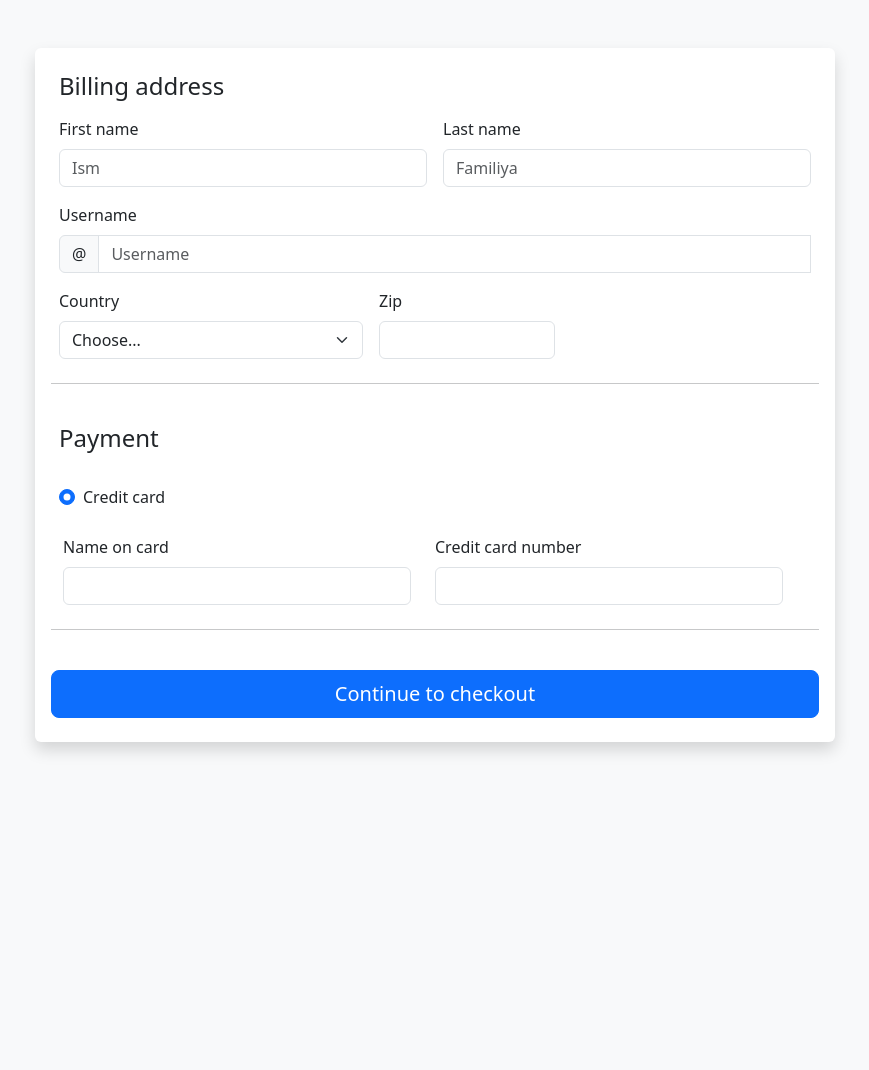
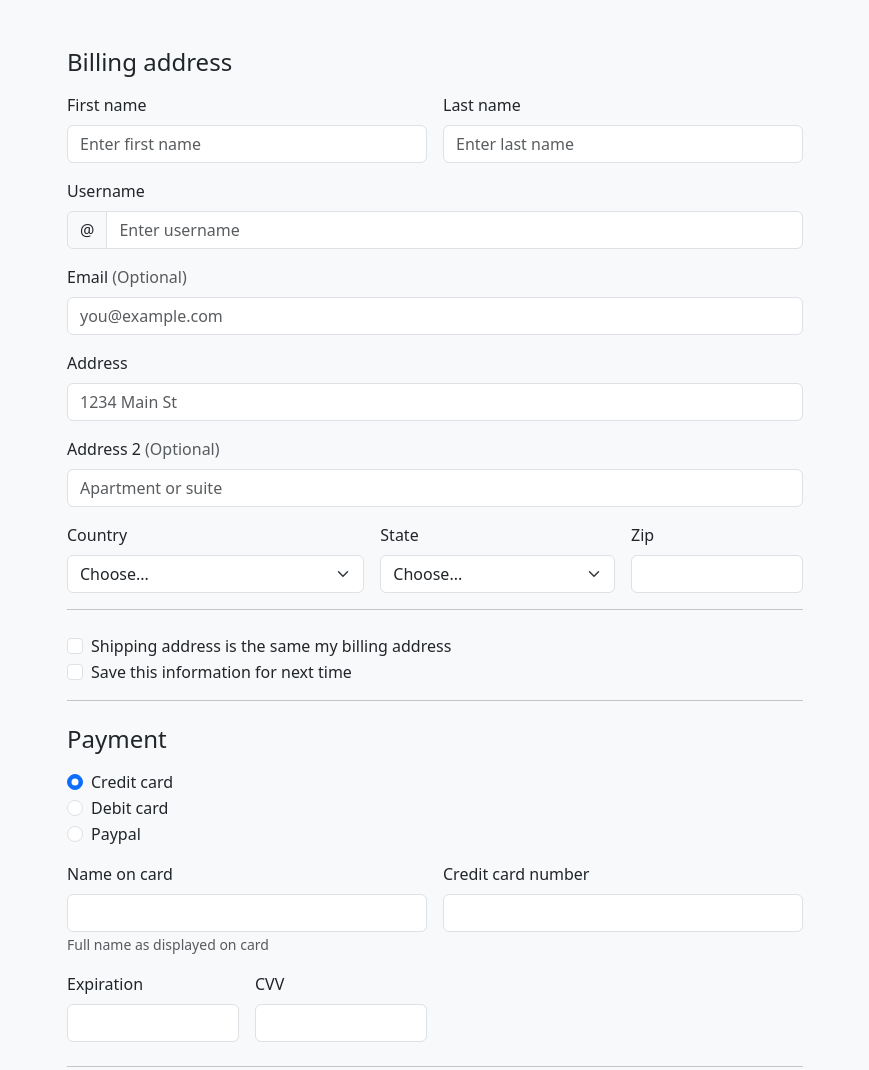
Before and after one commit to Asilbek2706/form-with-bootstrap, a plain HTML site: page index.html in a window 1280 px wide. Shown: the top 1070 px of the page, without its empty margins (205-1074 px from the left). Before the commit the page ends 800 px from the top, so only its background shows below. Drawn offline with nearby package versions, Linux system fonts and the light colour scheme.

Commit message:
Update forms

```diff
--- a/index.html
+++ b/index.html
@@ -3,96 +3,194 @@
 <head>
     <meta charset="UTF-8">
     <meta name="viewport" content="width=device-width, initial-scale=1.0">
-    <title>Bootstrap 5 Tooltip Validation (No JS)</title>
+    <title>Bootstrap 5 Tooltip Validation</title>
     <link href="https://cdn.jsdelivr.net/npm/bootstrap@5.3.0/dist/css/bootstrap.min.css" rel="stylesheet">
-    <style>
-        .position-relative {
-            position: relative;
-        }
 
-        .form-control:invalid ~ .invalid-tooltip,
-        .form-select:invalid ~ .invalid-tooltip {
-            display: none;
-        }
-
-        input:focus:invalid ~ .invalid-tooltip,
-        select:focus:invalid ~ .invalid-tooltip {
-            display: block;
-            top: 100%;
-            z-index: 5;
-        }
-    </style>
 </head>
 <body class="bg-light p-5">
 
-<div class="container bg-white p-4 shadow rounded" style="max-width: 800px;">
-    <h4 class="mb-3">Billing address</h4>
+<div class="container">
+    <div class="row">
+        <div class="col-lg-8 offset-lg-2">
+            <h4 class="mb-3">
+                Billing address
+            </h4>
+            <form class="needs-validation" novalidate>
+                <div class="row g-3">
+                    <div class="col-sm-6">
+                        <label for="firstName" class="form-label">First name</label>
+                        <input type="text" class="form-control" id="firstName" placeholder="Enter first name" value="" required>
+                        <div class="valid-feedback">
+                            Valid first name is required.
+                        </div>
+                    </div>
 
-    <form class="row g-3" novalidate>
+                    <div class="col-sm-6">
+                        <label for="lastName" class="form-label">Last name</label>
+                        <input type="text" class="form-control" id="lastName" placeholder="Enter last name" value="" required>
+                        <div class="valid-feedback">
+                            Valid last name is required.
+                        </div>
+                    </div>
 
-        <div class="col-sm-6 position-relative">
-            <label class="form-label">First name</label>
-            <input type="text" class="form-control" required placeholder="Ism">
-            <div class="invalid-tooltip">Ismni to'ldiring!</div>
+                    <div class="col-12">
+                        <label for="username" class="form-label">Username</label>
+                        <div class="input-group has-validation">
+                            <span class="input-group-text">@</span>
+                            <input type="text" class="form-control" id="username" placeholder="Enter username" required>
+                            <div class="invalid-feedback">
+                                Your username is required.
+                            </div>
+                        </div>
+                    </div>
+
+                    <div class="col-12">
+                        <label for="email" class="form-label">Email <span class="text-muted">(Optional)</span> </label>
+                        <input type="email" class="form-control" id="email" placeholder="you@example.com">
+                        <div class="invalid-feedback">
+                            Please enter a valid email address.
+                        </div>
+                    </div>
+
+                    <div class="col-12">
+                        <label for="address" class="form-label">Address</label>
+                        <input type="text" class="form-control" id="address" placeholder="1234 Main St" required>
+                        <div class="invalid-feedback">
+                            Please enter your shipping address.
+                        </div>
+                    </div>
+
+                    <div class="col-12">
+                        <label for="address2" class="form-label">Address 2 <span class="text-muted">(Optional)</span></label>
+                        <input type="text" class="form-control" id="address2" placeholder="Apartment or suite">
+                    </div>
+
+                    <div class="col-md-5">
+                        <label for="country" class="form-label">Country</label>
+                        <select class="form-select" id="country" required>
+                            <option value="">Choose...</option>
+                            <option>United States</option>
+                        </select>
+                        <div class="invalid-feedback">
+                            Please select a valid country.
+                        </div>
+                    </div>
+
+                    <div class="col-md-4">
+                        <label for="state" class="form-label">State</label>
+                        <select class="form-select" id="state" required>
+                            <option value="">Choose...</option>
+                            <option>California</option>
+                        </select>
+                        <div class="invalid-feedback">
+                            Please provide a valid state.
+                        </div>
+                    </div>
+
+                    <div class="col-md-3">
+                        <label for="zip" class="form-label">Zip</label>
+                        <input type="text" class="form-control" id="zip" placeholder="" required>
+                        <div class="invalid-feedback">
+                            Zip code required.
+                        </div>
+                    </div>
+                </div>
+
+                <hr class="mb-4">
+
+                <div class="form-check">
+                    <input type="checkbox" class="form-check-input" id="same-address">
+                    <label class="form-check-label" for="same-address">Shipping address is the same my billing address</label>
+                </div>
+
+                <div class="form-check">
+                    <input type="checkbox" class="form-check-input" id="save-info">
+                    <label class="form-check-label" for="save-info">Save this information for next time</label>
+                </div>
+
+                <hr class="mb-4">
+
+                <h4 class="mb-3">Payment</h4>
+
+                <div class="my-3">
+                    <div class="form-check">
+                        <input id="credit" name="paymentMethod" type="radio" class="form-check-input" checked required>
+                        <label class="form-check-label" for="credit">Credit card</label>
+                    </div>
+                    <div class="form-check">
+                        <input id="debit" name="paymentMethod" type="radio" class="form-check-input" required>
+                        <label class="form-check-label" for="debit">Debit card</label>
+                    </div>
+                    <div class="form-check">
+                        <input id="paypal" name="paymentMethod" type="radio" class="form-check-input" required>
+                        <label class="form-check-label" for="paypal">Paypal</label>
+                    </div>
+                </div>
+
+                <div class="row g-3">
+                    <div class="col-md-6">
+                        <label for="cc-name" class="form-label">Name on card</label>
+                        <input type="text" class="form-control" id="cc-name" placeholder="" required>
+                        <small class="text-muted">Full name as displayed on card</small>
+                        <div class="invalid-feedback">
+                            Name on card is required
+                        </div>
+                    </div>
+
+                    <div class="col-md-6">
+                        <label for="cc-number" class="form-label">Credit card number</label>
+                        <input type="text" class="form-control" id="cc-number" placeholder="" required>
+                        <div class="invalid-feedback">
+                            Credit card number is required
+                        </div>
+                    </div>
+
+                    <div class="col-md-3">
+                        <label for="cc-expiration" class="form-label">Expiration</label>
+                        <input type="text" class="form-control" id="cc-expiration" placeholder="" required>
+                        <div class="invalid-feedback">
+                            Expiration date required
+                        </div>
+                    </div>
+
+                    <div class="col-md-3">
+                        <label for="cc-cvv" class="form-label">CVV</label>
+                        <input type="text" class="form-control" id="cc-cvv" placeholder="" required>
+                        <div class="invalid-feedback">
+                            Security code required
+                        </div>
+                    </div>
+                </div>
+
+                <hr class="my-4">
+
+                <button class="w-100 btn btn-primary btn-lg" type="submit">Continue to checkout</button>
+            </form>
         </div>
+    </div>
+</div>
 
-        <div class="col-sm-6 position-relative">
-            <label class="form-label">Last name</label>
-            <input type="text" class="form-control" required placeholder="Familiya">
-            <div class="invalid-tooltip">Familiyani to'ldiring!</div>
-        </div>
+<script>
+    (function() {
+        'use strict'
 
-        <div class="col-12 position-relative">
-            <label class="form-label">Username</label>
-            <div class="input-group">
-                <span class="input-group-text">@</span>
-                <input type="text" class="form-control" required placeholder="Username">
-                <div class="invalid-tooltip">Username majburiy!</div>
-            </div>
-        </div>
+        var forms = document.querySelectorAll('.needs-validation')
 
-        <div class="col-md-5 position-relative">
-            <label class="form-label">Country</label>
-            <select class="form-select" required>
-                <option value="">Choose...</option>
-                <option>Uzbekistan</option>
-            </select>
-            <div class="invalid-tooltip">Davlatni tanlang!</div>
-        </div>
+        Array.prototype.slice.call(forms)
+            .forEach(function(form) {
+                form.addEventListener('submit', function(event) {
+                    if(!form.checkValidity()) {
+                        event.preventDefault()
+                        event.stopPropagation()
+                    }
 
-        <div class="col-md-3 position-relative">
-            <label class="form-label">Zip</label>
-            <input type="text" class="form-control" required>
-            <div class="invalid-tooltip">Zip kod xato!</div>
-        </div>
+                    form.classList.add('was-validated')
+                }, false)
+            })
+    })()
+</script>
 
-        <hr class="my-4">
-
-        <h4 class="mb-3">Payment</h4>
-        <div class="col-12">
-            <div class="form-check">
-                <input id="credit" name="pay" type="radio" class="form-check-input" checked required>
-                <label class="form-check-label">Credit card</label>
-            </div>
-        </div>
-
-        <div class="row gy-3 mt-2">
-            <div class="col-md-6 position-relative">
-                <label class="form-label">Name on card</label>
-                <input type="text" class="form-control" required>
-                <div class="invalid-tooltip">Karta ismini yozing!</div>
-            </div>
-            <div class="col-md-6 position-relative">
-                <label class="form-label">Credit card number</label>
-                <input type="text" class="form-control" required>
-                <div class="invalid-tooltip">Raqamni kiriting!</div>
-            </div>
-        </div>
-
-        <hr class="my-4">
-        <button class="w-100 btn btn-primary btn-lg" type="submit">Continue to checkout</button>
-    </form>
-</div>
+<script src="https://cdn.jsdelivr.net/npm/bootstrap@5.1.3/dist/js/bootstrap.bundle.min.js"></script>
 
 </body>
 </html>
```
